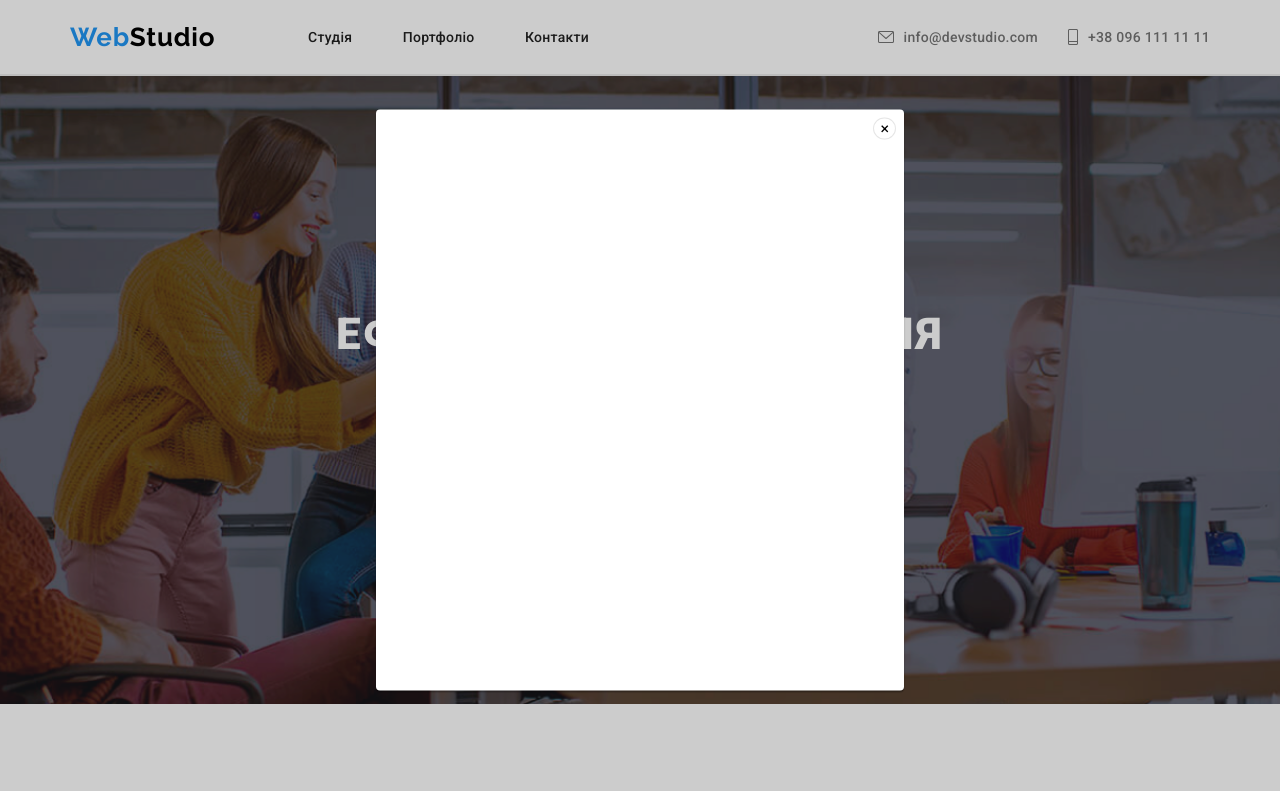
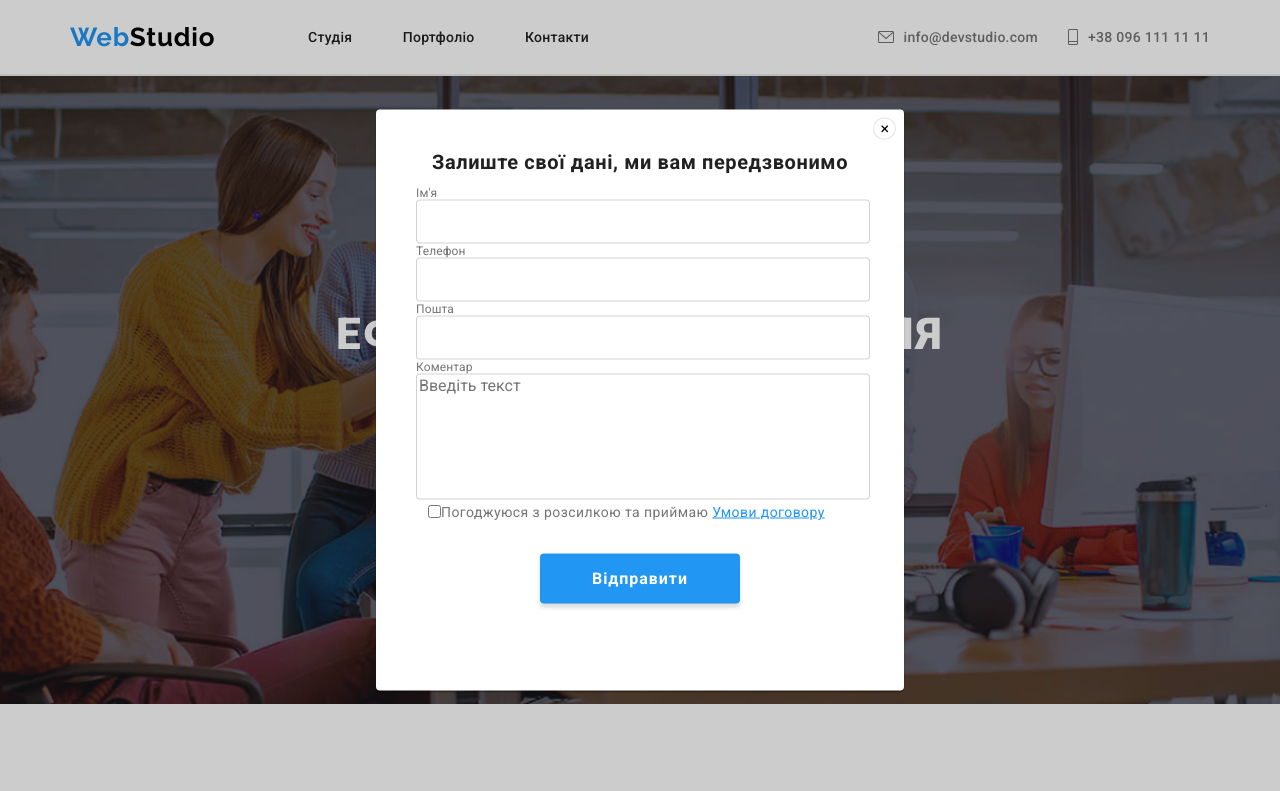
Before and after one commit to Nazariy150286/WebStud1o, a website: page index.html in a window 1280 px wide. Both pictures are taken after a click on the button "Замовити послугу". Shown: the top 791 px of the page. Drawn offline with nearby package versions, Linux system fonts and the light colour scheme.

Commit message:
changes html,css

```diff
--- a/css/blocks.style.css/modals.css
+++ b/css/blocks.style.css/modals.css
@@ -28,6 +28,95 @@
   border-radius: 100%;
   cursor: pointer;
 }
+.modal-close:hover {
+  color: #2196f3;
+}
 .show {
   display: block;
 }
+.modal-form_title {
+  color: #212121;
+  text-align: center;
+  font-size: 20px;
+  font-weight: 700;
+  line-height: normal;
+  letter-spacing: 0.6px;
+  margin: 0;
+  margin-top: 40px;
+  margin-bottom: 12px;
+}
+.modal-form {
+  display: flex;
+  flex-direction: column;
+  justify-content: center;
+}
+.modal-form-label {
+  color: #757575;
+  font-size: 12px;
+  font-weight: 400;
+  line-height: normal;
+  letter-spacing: 0.12px;
+  margin-left: 40px;
+}
+.modal-form-input {
+  width: 448px;
+  height: 40px;
+  border-radius: 4px;
+  border: 1px solid rgba(33, 33, 33, 0.2);
+  margin-left: 40px;
+}
+.modal-form-comment {
+  color: #757575;
+  font-size: 12px;
+  font-weight: 400;
+  line-height: normal;
+  letter-spacing: 0.12px;
+  margin-left: 40px;
+}
+.modal-form textarea {
+  width: 448px;
+  height: 120px;
+  border-radius: 4px;
+  border: 1px solid rgba(33, 33, 33, 0.2);
+  resize: none;
+  outline: none;
+  margin-left: 40px;
+}
+.form-block {
+  display: flex;
+  margin-left: 52px;
+}
+.form-block-label {
+  color: #757575;
+  font-size: 14px;
+  font-weight: 400;
+  line-height: 24px; /* 171.429% */
+  letter-spacing: 0.42px;
+}
+.form-block-link {
+  color: #2196f3;
+  font-size: 14px;
+  font-weight: 400;
+  line-height: 24px;
+  letter-spacing: 0.42px;
+  text-decoration-line: underline;
+}
+.form-btn {
+  color: #fff;
+  text-align: center;
+  font-size: 16px;
+  font-weight: 700;
+  line-height: 30px; /* 187.5% */
+  letter-spacing: 0.96px;
+  border: none;
+  width: 200px;
+  height: 50px;
+  border-radius: 4px;
+  background: #2196f3;
+  box-shadow: 0px 4px 4px 0px rgba(0, 0, 0, 0.15);
+  display: flex;
+  justify-content: center;
+  align-items: center;
+  margin: 0 auto;
+  margin-top: 30px;
+}
--- a/index.html
+++ b/index.html
@@ -1283,6 +1283,33 @@
     <div class="overlay">
       <div class="modal">
         <button class="modal-close">&times;</button>
+        <form class="modal-form">
+          <p class="modal-form_title">Залиште свої дані, ми вам передзвонимо</p>
+          <label class="modal-form-label" for="text">Ім'я</label>
+          <input class="modal-form-input" type="text" name="text" />
+          <label class="modal-form-label" for="text">Телефон</label>
+          <input class="modal-form-input" type="tel" name="tel" />
+          <label class="modal-form-label" for="email">Пошта</label>
+          <input class="modal-form-input" type="email" name="email" />
+          <label class="modal-form-comment" for="comments">Коментар</label>
+          <textarea
+            name="comments"
+            id="message"
+            placeholder="Введіть текст"
+          ></textarea>
+          <div class="form-block">
+            <input
+              type="checkbox"
+              class="modal-form-input-checkbox"
+              name="checkbox"
+            />
+            <label class="form-block-label" for="checkbox"
+              >Погоджуюся з розсилкою та приймаю
+              <a class="form-block-link" href="#">Умови договору</a></label
+            >
+          </div>
+          <button class="form-btn">Відправити</button>
+        </form>
       </div>
     </div>
     <script src="./js/wow.js"></script>
```
Also changed, not shown: icons/modal_input_email.svg (added), icons/modal_input_person.svg (added), icons/modal_input_phone.svg (added).
